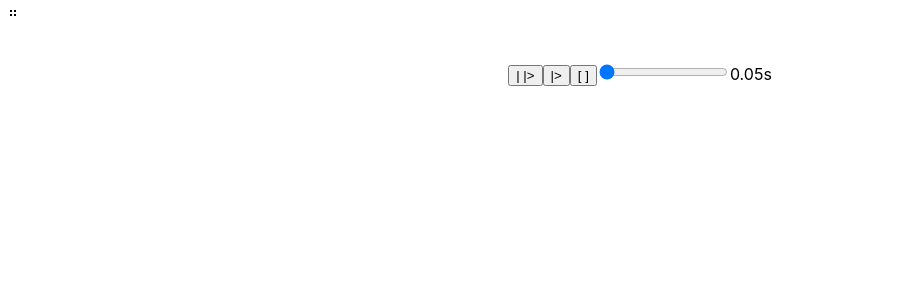
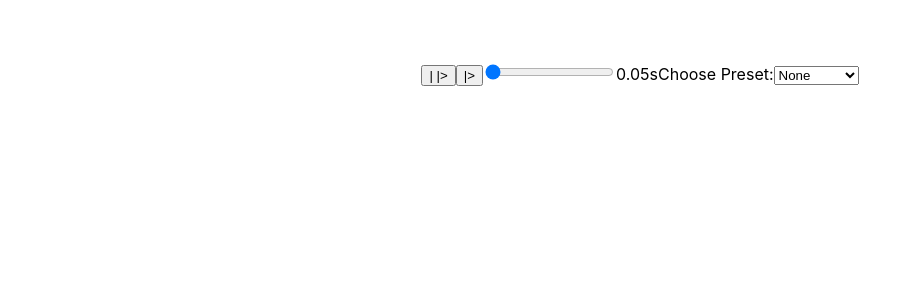
Before and after one commit to dprgarner/game-of-life, a React (Create React App) app: page / in a window 1280 px wide. Shown: the top 300 px of the page, without its empty margins (0-912 px from the left). Built offline with nearby package versions, Linux system fonts and the light colour scheme.

Commit message:
Add presets

```diff
--- a/src/App.js
+++ b/src/App.js
@@ -1,29 +1,14 @@
 import { useEffect, useState } from "react";
 
+import Board from "./Board";
+import { iterate } from "./gameOfLife";
+import presets from "./presets";
+
 import "./App.css";
-import Board from "./Board";
-import { iterate, parseBoard } from "./gameOfLife";
 
 function App() {
-  const [cells, setCells] = useState(
-    parseBoard(`
-      . . . . . . . . . . . . . . .
-      . . . . . . . . . . . . . . .
-      . . X X . . . . . . . . . . .
-      . . X X . . . . . . . . . . .
-      . . . . . . . . . . . . . . .
-      . . . . . . . . . . . . . . .
-      . . . . . . . . . . . . . . .
-      . . . . . . . . . . . . . . .
-      . . . . . . . . . . . . . . .
-      . . . . . . . . . . . . . . .
-      . . . . . . . . . . . . . . .
-      . . . . . . . . . . . . . . .
-      . . . . . . . . . . . . . . .
-      . . . . . . . . . . . . . . .
-      . . . . . . . . . . . . . . .
-    `)
-  );
+  const [preset, setPreset] = useState(presets[0].value);
+  const [cells, setCells] = useState(presets[0].board);
   const [speed, setSpeed] = useState(0.05);
   const [inProgress, setInProgress] = useState(false);
 
@@ -36,6 +21,11 @@ function App() {
       return () => clearInterval(interval);
     }
   }, [speed, inProgress]);
+
+  const updatePreset = (nextPreset) => {
+    setPreset(nextPreset);
+    setCells(presets.find(({ value }) => value === nextPreset).board);
+  };
 
   return (
     <div className="App">
@@ -54,13 +44,16 @@ function App() {
       <button onClick={() => setCells(iterate(cells))} title="Step Forward">
         {"| |>"}
       </button>
+      {!inProgress && (
         <button onClick={() => setInProgress(true)} title="Start">
           {"|>"}
         </button>
+      )}
+      {inProgress && (
         <button onClick={() => setInProgress(false)} title="Stop">
           {"[ ]"}
         </button>
-
+      )}
       <label>
         <input
           type="range"
@@ -72,6 +65,22 @@ function App() {
         />
         {`${speed}s`}
       </label>
+
+      <label>
+        Choose Preset:
+        <select
+          value={preset}
+          onChange={(e) => {
+            updatePreset(e.target.value);
+          }}
+        >
+          {presets.map(({ value, label }) => (
+            <option key={value} value={value}>
+              {label}
+            </option>
+          ))}
+        </select>
+      </label>
     </div>
   );
 }
--- /dev/null
+++ b/src/presets.js
@@ -0,0 +1,69 @@
+import { parseBoard } from "./gameOfLife";
+
+const presets = [
+  {
+    value: "none",
+    label: "None",
+    board: `
+      . . . . . . . . . . . . . . .
+      . . . . . . . . . . . . . . .
+      . . . . . . . . . . . . . . .
+      . . . . . . . . . . . . . . .
+      . . . . . . . . . . . . . . .
+      . . . . . . . . . . . . . . .
+      . . . . . . . . . . . . . . .
+      . . . . . . . . . . . . . . .
+      . . . . . . . . . . . . . . .
+      . . . . . . . . . . . . . . .
+      . . . . . . . . . . . . . . .
+      . . . . . . . . . . . . . . .
+      . . . . . . . . . . . . . . .
+      . . . . . . . . . . . . . . .
+      . . . . . . . . . . . . . . .
+    `,
+  },
+  {
+    value: "boxes",
+    label: "Boxes",
+    board: `
+      . . . . . . . . . . . . . . .
+      . . . . . . . . . . . . . . .
+      . . X X . X X . X X . X X . .
+      . . X X . X X . X X . X X . .
+      . . . . . . . . . . . . . . .
+      . . X X . X X . X X . X X . .
+      . . X X . X X . X X . X X . .
+      . . . . . . . . . . . . . . .
+      . . X X . X X . X X . X X . .
+      . . X X . X X . X X . X X . .
+      . . . . . . . . . . . . . . .
+      . . X X . X X . X X . X X . .
+      . . X X . X X . X X . X X . .
+      . . . . . . . . . . . . . . .
+      . . . . . . . . . . . . . . .
+    `,
+  },
+  {
+    value: "oscillators",
+    label: "Oscillators",
+    board: `
+      . . . . . . . . . . . . . . .
+      . . . . . . . . . . . . . . .
+      . . X . . . . . . . . . X . .
+      . . X . . . . . . . . . X . .
+      . . X . . . . . . . . . X . .
+      . . . . . . . . . . . . . . .
+      . . . . . . . . . . . . . . .
+      . . . . . . . . . . . . . . .
+      . . . . . . . . . . . . . . .
+      . . . . . . . . . . . . . . .
+      . . X . . . . . . . . . X . .
+      . . X . . . . . . . . . X . .
+      . . X . . . . . . . . . X . .
+      . . . . . . . . . . . . . . .
+      . . . . . . . . . . . . . . .
+    `,
+  },
+].map((preset) => ({ ...preset, board: parseBoard(preset.board) }));
+
+export default presets;
```
Also changed, not shown: 1 other file (tests, documents, lock files or other folders). Lines whose indentation alone changed are shown as unchanged.
